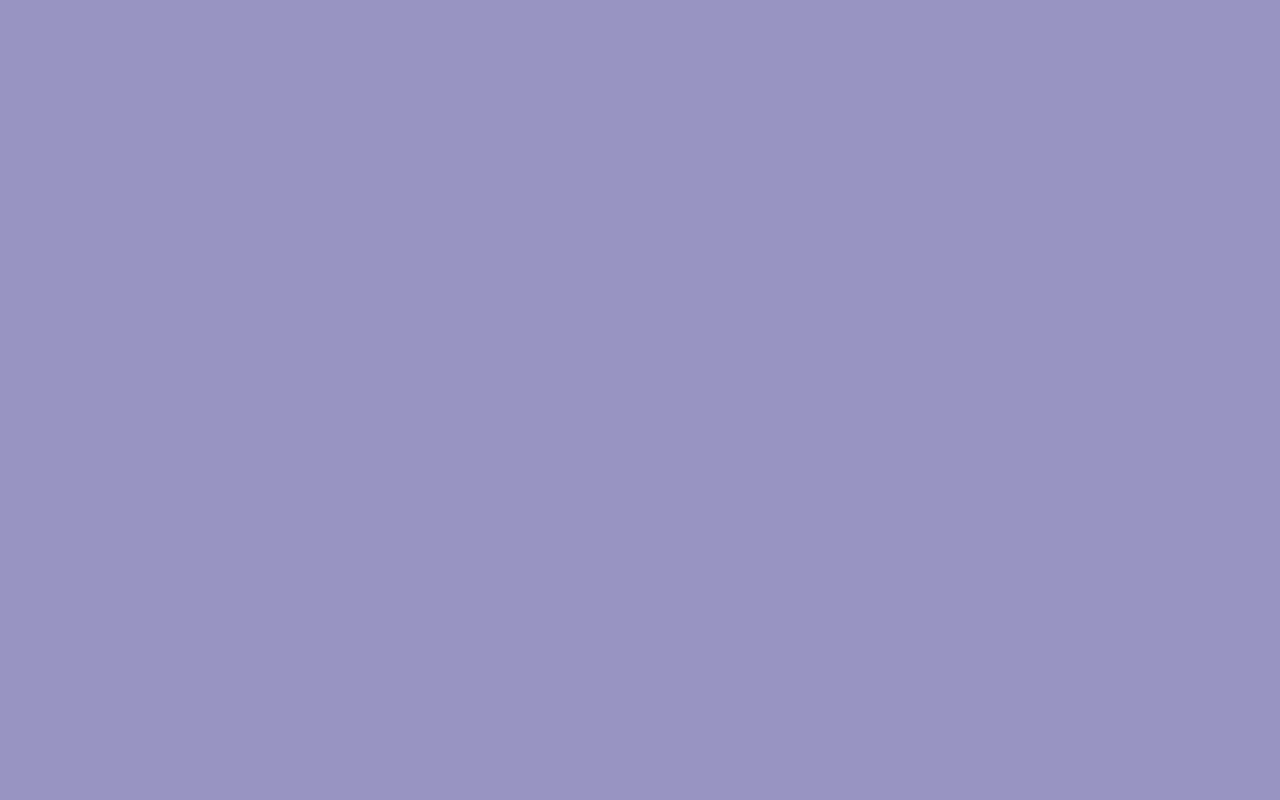
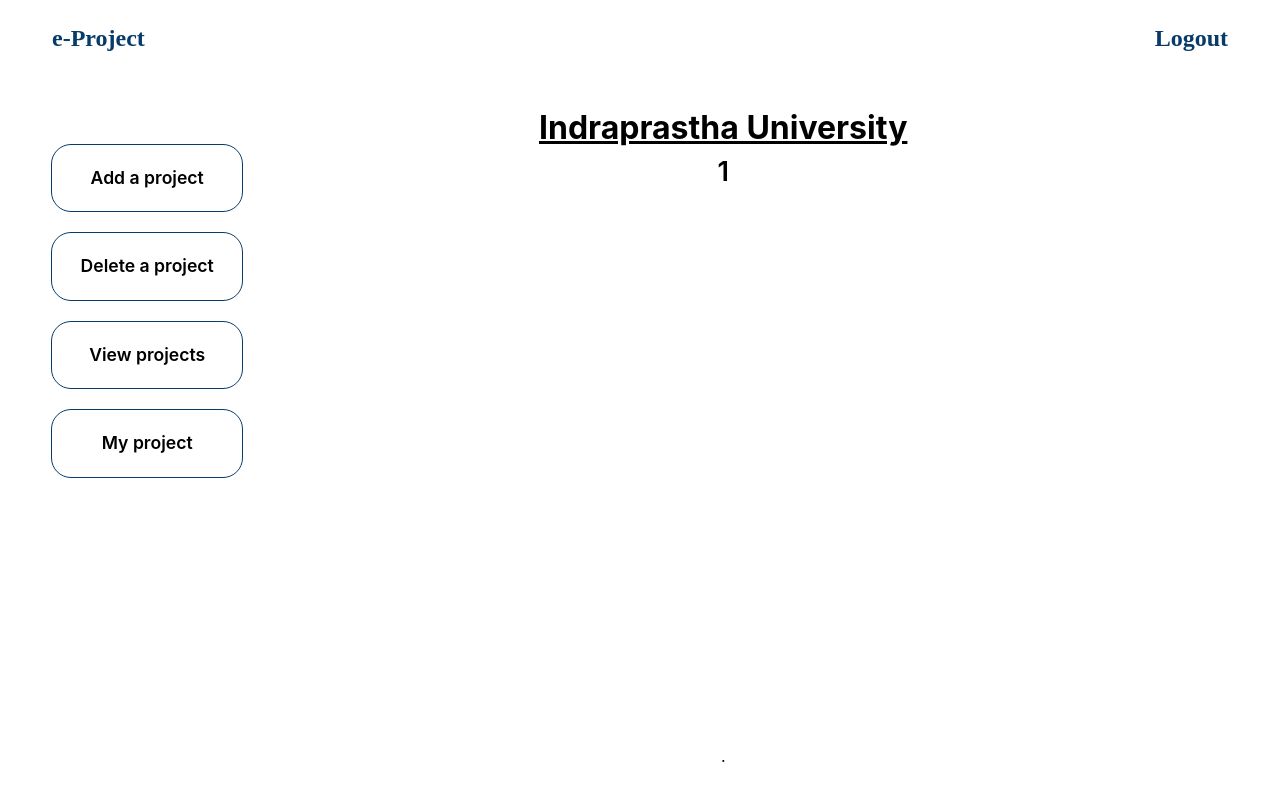
Before and after one commit to kaushik7kk/e-project, a React (Create React App) app: page /1/1 in a window 1280 px wide. Before the commit this address had no page. Built offline with nearby package versions, Linux system fonts and the light colour scheme; sample sign-in values are in the browser's storage; a web font is replaced by a local one.

Commit message:
add course and dashboard page

```diff
--- a/src/App.js
+++ b/src/App.js
@@ -3,6 +3,7 @@
 import Register from "../src/pages/Register.jsx";
 import Login from "../src/pages/Login.jsx";
 import Dashboard from "./pages/Dashboard.jsx";
+import Course from "./pages/Course.jsx";
 function App() {
   return (
     <>
@@ -12,6 +13,7 @@
           <Route path="/register" element={<Register />} />
           <Route path="/login" element={<Login />} />
           <Route path="/dashboard" element={<Dashboard />} />
+          <Route path="/:uni/:course" element={<Course />} />
         </Routes>
       </Router>
     </>
--- a/src/components/Topbar.jsx
+++ b/src/components/Topbar.jsx
@@ -1,19 +1,24 @@
 import React from "react";
 import "../styles/Topbar.css";
-import { Link } from "react-router-dom";
+import { Link, useNavigate } from "react-router-dom";
 import { useDispatch, useSelector } from "react-redux";
-import { logout } from "../store/authReducer";
+import { clearUserData, tempLogout } from "../store/authReducer";
 import toast from "react-hot-toast";
 
 export default function Topbar() {
   const isAuthenticated = useSelector((state) => state.auth.isAuthenticated);
   const dispatch = useDispatch();
+  const navigate = useNavigate();
 
   const logoutCilckHandler = () => {
-    dispatch(logout());
+    dispatch(tempLogout());
+    navigate("/");
     toast.success("Logged out successfully", {
       duration: 3000,
     });
+    setTimeout(() => {
+      dispatch(clearUserData()); // Clear user data after navigation
+    }, 0);
   };
 
   if (isAuthenticated) {
--- a/src/components/forms/LoginForm.jsx
+++ b/src/components/forms/LoginForm.jsx
@@ -73,6 +73,7 @@
 
         if (res.data.success) {
           localStorage.setItem("authToken", res.data.token);
+          localStorage.setItem("user", JSON.stringify(res.data.user))
           if (formType === "student") {
             localStorage.setItem("userType", "student");
           } else {
@@ -83,7 +84,8 @@
           });
           dispatch(login({
             token: res.data.token,
-            userType: localStorage.getItem("userType")
+            userType: localStorage.getItem("userType"),
+            user: localStorage.getItem("user")
           }));
         } else {
           toast.error(res.data.message, {
--- a/src/components/forms/RegisterForm.jsx
+++ b/src/components/forms/RegisterForm.jsx
@@ -7,6 +7,19 @@
 import { useNavigate } from "react-router";
 
 export default function RegisterForm() {
+  // const initialRegData = useMemo(
+  //   () => ({
+  //     fname: "",
+  //     lname: "",
+  //     email: "",
+  //     password: "",
+  //     phone: "",
+  //     university: "IPU",
+  //   }),
+  //   []
+  // );
+
+  const formType = useSelector((state) => state.form);
   const initialRegData = useMemo(
     () => ({
       fname: "",
@@ -15,54 +28,60 @@
       password: "",
       phone: "",
       university: "IPU",
+      course: formType === "student" ? "MCA" : [],
     }),
-    []
+    [formType]
   );
+
+  const [regData, setRegData] = useState(initialRegData);
+
   const [isOpen, setIsOpen] = useState(false);
-  const formType = useSelector((state) => state.form);
   const dispatch = useDispatch();
   const navigate = useNavigate();
 
   const courseList = useSelector((state) => state.course.courseList);
   const selectedCourses = useSelector((state) => state.course.selectedCourses);
 
-  const isAuthenticated = useSelector(state => state.auth.isAuthenticated);
+  const isAuthenticated = useSelector((state) => state.auth.isAuthenticated);
 
   useEffect(() => {
     if (isAuthenticated) {
       navigate("/dashboard");
     }
-  }, [isAuthenticated, navigate])
+  }, [isAuthenticated, navigate]);
 
-  const [regData, setRegData] = useState({
-    ...initialRegData,
-    course: formType === "student" ? "MCA" : [],
-  });
+  // const [regData, setRegData] = useState({
+  //   ...initialRegData,
+  //   course: formType === "student" ? "MCA" : [],
+  // });
+
+  useEffect(() => {
+    // if (formType === "student") {
+    //   setRegData({
+    //     ...initialRegData,
+    //     course: "MCA",
+    //   });
+    // } else {
+    //   setRegData({
+    //     ...initialRegData,
+    //     course: [],
+    //   });
+    // }
+    setRegData(initialRegData);
+  }, [formType, initialRegData]);
 
   useEffect(() => {
     dispatch(getCourses(regData.university));
   }, [dispatch, regData.university]);
 
   useEffect(() => {
-    setRegData((prev) => ({
-      ...prev,
-      course: selectedCourses,
-    }));
-  }, [selectedCourses]);
-
-  useEffect(() => {
-    if (formType === "student") {
-      setRegData({
-        ...initialRegData,
-        course: "MCA",
-      });
-    } else {
-      setRegData({
-        ...initialRegData,
-        course: [],
-      });
+    if (formType !== "student") {
+      setRegData((prev) => ({
+        ...prev,
+        course: selectedCourses,
+      }));
     }
-  }, [formType, initialRegData]);
+  }, [formType, selectedCourses]);
 
   const handleChange = (e) => {
     const { id, value } = e.target;
@@ -83,6 +102,7 @@
 
     if (formType === "student") {
       try {
+        console.log(regData.course);
         const res = await axios.post(
           "http://localhost:8000/api/v1/auth/register/student",
           {
--- a/src/index.css
+++ b/src/index.css
@@ -9,7 +9,7 @@
     sans-serif;
   -webkit-font-smoothing: antialiased;
   -moz-osx-font-smoothing: grayscale;
-  background-color: rgb(152, 148, 194);
+  /* background-color: rgb(152, 148, 194); */
 }
 
 code {
--- /dev/null
+++ b/src/pages/Course.jsx
@@ -0,0 +1,29 @@
+import React from "react";
+import { useParams } from "react-router";
+import Topbar from "../components/Topbar";
+import "../styles/Course.css";
+
+export default function Course() {
+  const { course, uni } = useParams();
+
+  return (
+    <>
+      <Topbar />
+      <div className="project-container mx-auto flex justify-start">
+        <div className="side-actions flex flex-col items-center p-10 text-center">
+          <div className="action p-5">Add a project</div>
+          <div className="action mt-5 p-5">Delete a project</div>
+          <div className="action mt-5 p-5">View projects</div>
+          <div className="action mt-5 p-5">My project</div>
+        </div>
+        <div className="projects flex flex-col justify-between items-center text-center">
+            <div className="headings">
+                <div className="uni-heading">{uni === "DU" ? "Delhi University" : "Indraprastha University"}</div>
+                <div className="course-heading">{course}</div>
+            </div>
+            .
+        </div>
+      </div>
+    </>
+  );
+}
--- a/src/pages/Dashboard.jsx
+++ b/src/pages/Dashboard.jsx
@@ -1,11 +1,15 @@
-import React, { useEffect } from "react";
+import React, { useEffect, useState } from "react";
+import "../styles/Dashboard.css";
 import Topbar from "../components/Topbar.jsx";
 import { useSelector } from "react-redux";
 import { useNavigate } from "react-router";
+import axios from "axios";
 
 export default function Dashboard() {
   const navigate = useNavigate();
   const isAuthenticated = useSelector((state) => state.auth.isAuthenticated);
+  const userData = useSelector((state) => state.auth.user);
+  const [courses, setCourses] = useState([]);
 
   useEffect(() => {
     if (!isAuthenticated) {
@@ -13,10 +17,78 @@
     }
   }, [isAuthenticated, navigate]);
 
-  return (
+  useEffect(() => {
+    const fetchCourses = async () => {
+      try {
+        const res = await axios.get(
+          `http://localhost:8000/api/v1/course/get-courses?university=${userData.university}`
+        );
+        if (res.data.success) {
+          setCourses(res.data.courses);
+        } else {
+          console.error(res.data.message);
+        }
+      } catch (err) {
+        const errMsg = err.response?.data.message;
+        console.error(errMsg);
+      }
+    };
+
+    fetchCourses();
+  });
+
+  if (!userData) {
+    return <>Loading...</>;
+  }
+
+  const courseClickHandler = (e) => {
+    const course = e.target.innerText;
+    navigate(`/${userData.university}/${course}`);
+  };
+
+  const studentDash = (
     <>
       <Topbar />
-      <div>Dashboard</div>
+      <div className="dash-container mx-auto mt-5 flex flex-col items-center justify-between p-5">
+        <div className="university-heading text-center p-3">
+          {userData.university === "DU"
+            ? "Delhi University"
+            : "Indraprastha University"}
+        </div>
+        <div className="course-heading mt-5">Available Courses</div>
+        <div className="courses-container flex flex-col justify-around items-center">
+          <div className="course-couple flex justify-around items-center">
+            <div
+              onClick={courseClickHandler}
+              className={`course ${
+                courses[0] === userData.course ? "text-green-600" : ""
+              }`}
+            >
+              {courses[0]}
+            </div>
+            <div
+              onClick={courseClickHandler}
+              className={`course ${
+                courses[1] === userData.course ? "text-green-800" : ""
+              }`}
+            >
+              {courses[1]}
+            </div>
+          </div>
+          <div className="course-couple flex justify-around items-center">
+            <div
+              onClick={courseClickHandler}
+              className={`course ${
+                courses[2] === userData.course ? "text-green-800" : ""
+              }`}
+            >
+              {courses[2]}
+            </div>
+          </div>
+        </div>
+      </div>
     </>
   );
+
+  return studentDash;
 }
--- a/src/store/courseReducer.js
+++ b/src/store/courseReducer.js
@@ -7,7 +7,11 @@
     const res = await axios.get(
       `http://localhost:8000/api/v1/course/get-courses?university=${university}`
     );
-    return res.data.courses;
+    if (res.data.success) {
+      return res.data.courses;
+    } else {
+      return [];
+    }
   }
 );
 
--- /dev/null
+++ b/src/styles/Course.css
@@ -0,0 +1,40 @@
+.project-container {
+    width: 97vw;
+    height: 83vh;
+    /* border: 1px solid black; */
+}
+
+.side-actions {
+    width: 20vw;
+    height: 83vh;
+    /* border: 1px solid black; */
+}
+
+.action {
+    width: 15vw;
+    border-radius: 20px;
+    border: 1px solid rgb(7, 60, 106);
+    font-size: 1.1rem;
+    font-weight: 600;
+}
+
+.projects {
+    width: 70vw;
+    height: 83vh;
+    /* border: 1px solid black; */
+}
+
+.uni-heading {
+    font-size: 2rem;
+    font-weight: 700;
+    text-decoration: underline;
+}
+
+.course-heading {
+    font-size: 1.7rem;
+    font-weight: 600;
+}
+
+.project-table {
+    border: 1px solid black;
+}
--- /dev/null
+++ b/src/styles/Dashboard.css
@@ -0,0 +1,51 @@
+.dash-container {
+  /* border: 1px solid black; */
+  width: 80vw;
+  height: 75vh;
+}
+
+.university-heading {
+  /* border: 1px solid black; */
+  border-radius: 20px;
+  width: 70vw;
+  height: 10vh;
+  font-size: 2rem;
+  font-weight: 800;
+  text-decoration: underline;
+}
+
+.courses-container {
+  /* border: 1px solid black; */
+  width: 75vw;
+  height: 55vh;
+  border-radius: 20px;
+}
+
+.course-heading {
+  font-size: 2rem;
+}
+
+.course-couple {
+  /* border: 1px solid black; */
+  width: 65vw;
+  height: 25vh;
+}
+
+.course {
+  box-shadow: 0px 0px 5px 0px rgba(0, 0, 0, 0.7);
+  border-radius: 20px;
+  width: 20vw;
+  height: 20vh;
+  text-align: center;
+  font-size: 2rem;
+  font-weight: 500;
+  padding: 1rem;
+  padding-top: 2.3rem;
+  cursor: pointer;
+  transition: 0.5s all;
+  /* color: rgb(7, 60, 106); */
+}
+
+.course:active {
+  transform: scale(0.7);
+}
```
Also changed, not shown: src/store/authReducer.js (+15 -7 lines), 2 other files (tests, documents, lock files or other folders).
